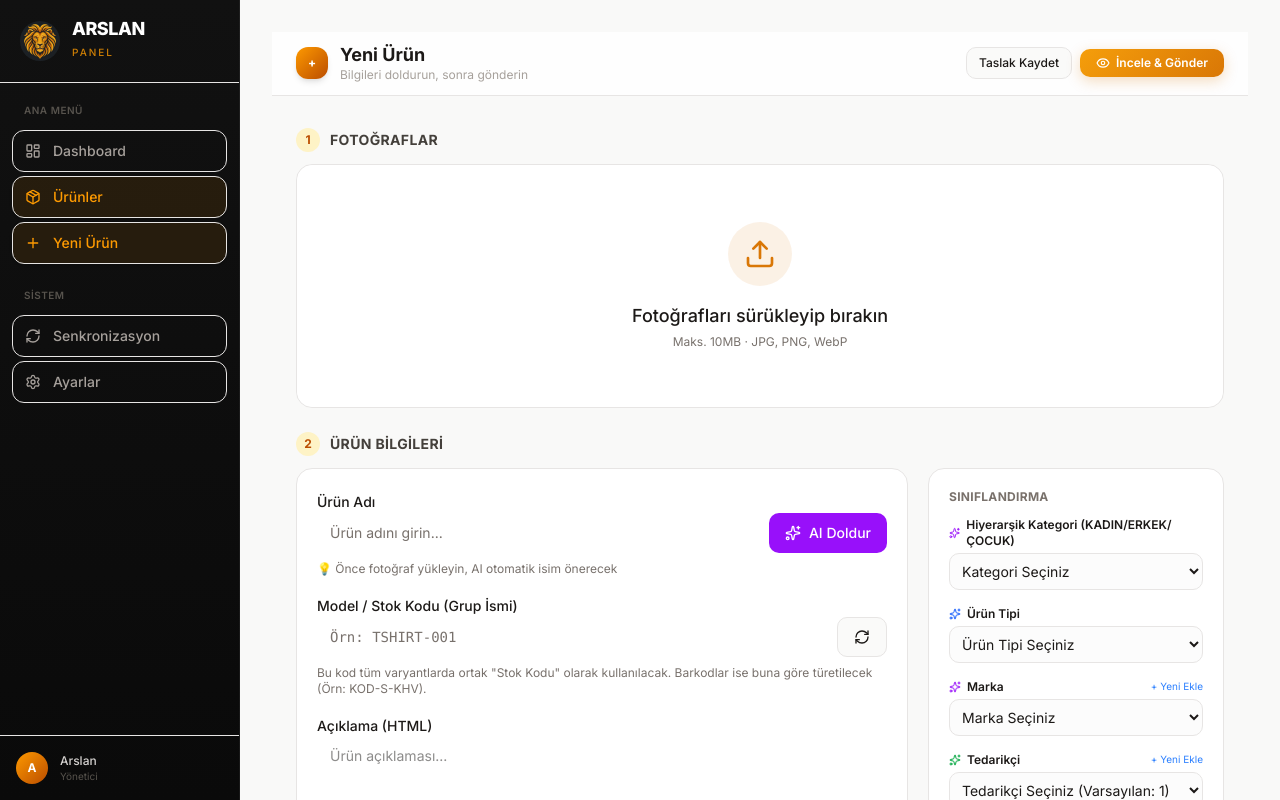
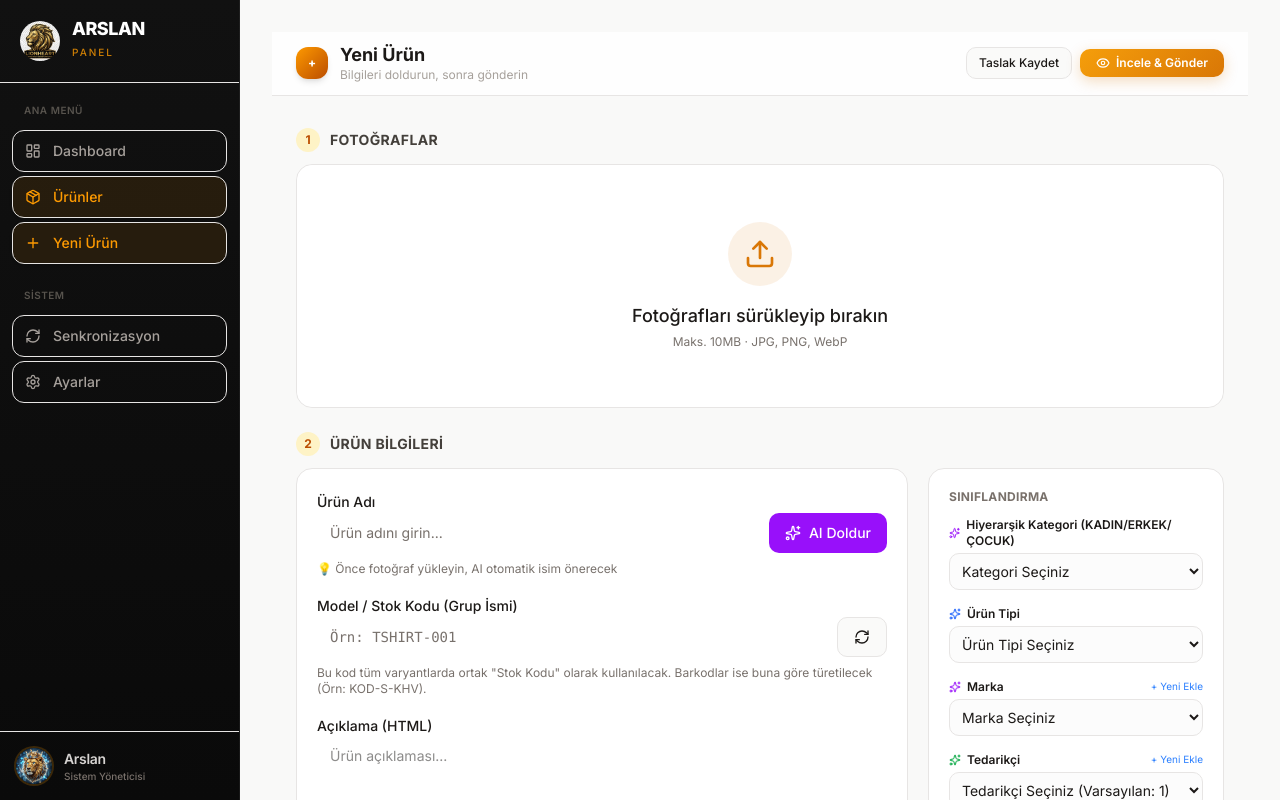
Before and after one commit to rs-riva-shoes/ticimax-urun-yukleme, a Next.js app: page /products/new in a window 1280 px wide. Shown: the top 800 px of the page. Built offline with nearby package versions, Linux system fonts and the light colour scheme.

Commit message:
feat: implement sidebar navigation component and add branding assets

```diff
--- a/src/components/layout/sidebar.tsx
+++ b/src/components/layout/sidebar.tsx
@@ -95,12 +95,16 @@ export function Sidebar() {
       {/* Footer */}
       <div className="p-4 border-t border-white/5">
         <div className="flex items-center gap-3">
-          <div className="w-8 h-8 rounded-full bg-gradient-to-br from-amber-500 to-amber-700 flex items-center justify-center text-white font-bold text-xs">
-            A
+          <div className="w-9 h-9 rounded-full ring-2 ring-amber-500/20 overflow-hidden relative">
+            <img
+              src="/arslan-avatar.png"
+              alt="Arslan Avatar"
+              className="w-full h-full object-cover"
+            />
           </div>
           <div>
-            <p className="text-xs text-stone-300 font-medium">Arslan</p>
-            <p className="text-[10px] text-stone-600">Yönetici</p>
+            <p className="text-sm text-stone-300 font-semibold tracking-tight">Arslan</p>
+            <p className="text-[10px] text-stone-500 font-medium">Sistem Yöneticisi</p>
           </div>
         </div>
       </div>
```
Also changed, not shown: public/arslan-avatar.png (added), public/arslan-logo.png.
